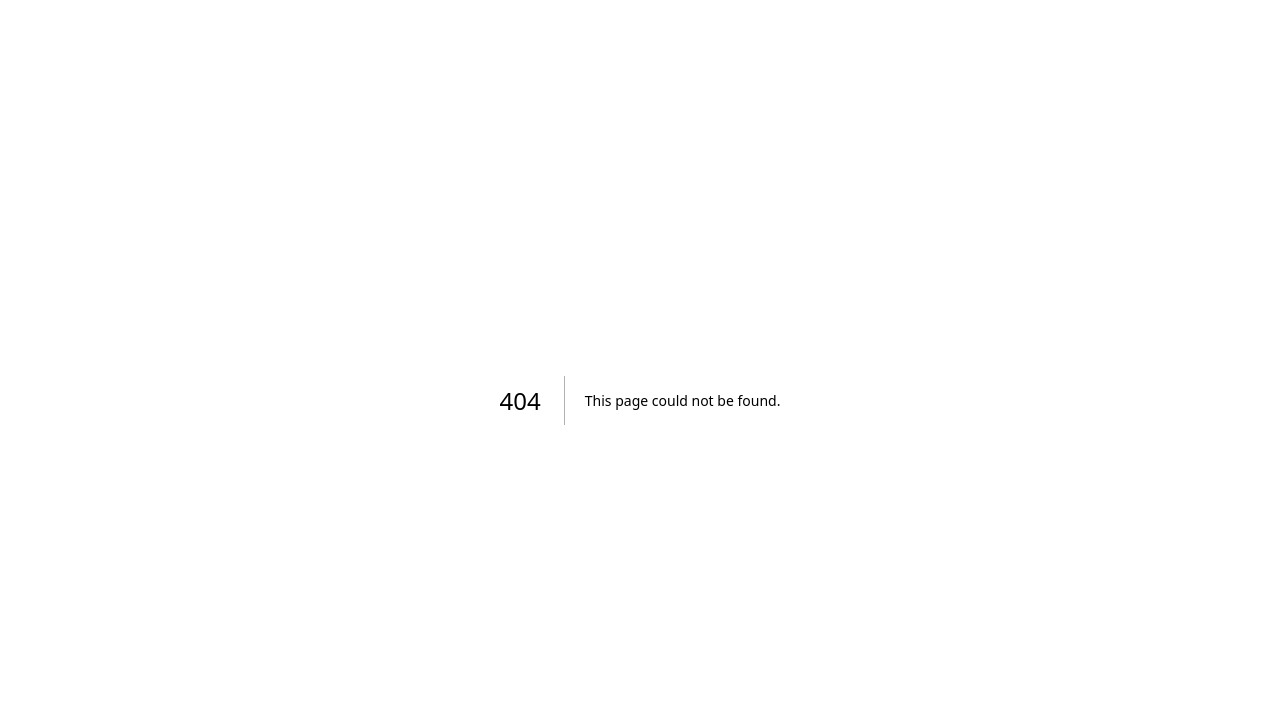
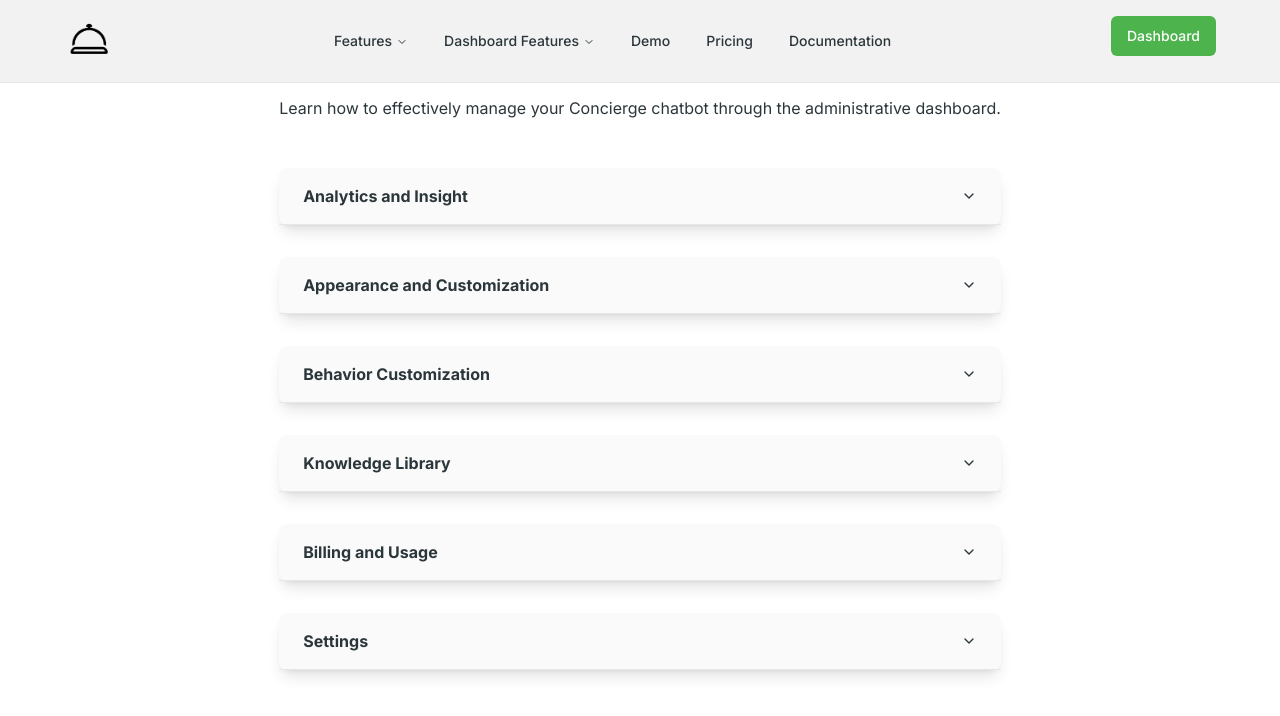
Before and after one commit to Concierge-Legal/concierge-live, a Next.js app: page /documentation in a window 1280 px wide. Before the commit this address had no page. Shown: the top 716 px of the page. Built offline with nearby package versions, Linux system fonts and the light colour scheme.

Commit message:
adding Documentation page, new nav bar

```diff
--- a/app/chatbotFeatures/page.tsx
+++ b/app/chatbotFeatures/page.tsx
@@ -19,7 +19,7 @@ export default function ChatbotFeatures() {
 
   return (
     <main>
-      <NavBar />
+
 
       <div className="flex flex-col items-stretch">
 
@@ -45,8 +45,8 @@ export default function ChatbotFeatures() {
                 <div className="flex flex-col w-6/12 max-md:ml-0 max-md:w-full">
                   <div className="flex flex-col text-black max-md:mt-10 max-md:max-w-full">
 
-                <div className="mt-4 text-5xl font-bold leading-[58px] max-md:max-w-full max-md:text-4xl max-md:leading-[54px]">
-                  Unlocking Industry-Specific Knowledge Search
+                    <div id="industryKnowledge" className="mt-4 text-5xl font-bold leading-[58px] max-md:max-w-full max-md:text-4xl max-md:leading-[54px]">
+                      Concierge Knows Your Industry
                     </div>
                   </div>
                 </div>
@@ -92,8 +92,8 @@ export default function ChatbotFeatures() {
               <div className="flex gap-5 max-md:flex-col max-md:gap-0">
                 <div className="flex flex-col w-6/12 max-md:ml-0 max-md:w-full">
                   <div className="flex flex-col self-stretch pb-2 my-auto text-base leading-6 text-black max-md:mt-10 max-md:max-w-full">
-                <div className="text-4xl font-bold leading-10 max-md:max-w-full">
-                  Connect your users with the right products and services
+                    <div id="productKnowledge" className="text-4xl font-bold leading-10 max-md:max-w-full">
+                      Concierge Knows Your Products & Services
                     </div>
                     <div className="mt-6 text-lg leading-7 max-md:max-w-full">
                       Our Intelligent Product/Service Search feature ensures your users find the exact products or services they need based on their questions. Concierge directs users to the most relevant and accurate options, saving you time and effort.
@@ -127,8 +127,8 @@ export default function ChatbotFeatures() {
                 <div className="flex flex-col ml-5 w-6/12 max-md:ml-0 max-md:w-full">
                   <div className="flex flex-col self-stretch my-auto text-base leading-6 text-black max-md:mt-10 max-md:max-w-full">
                     <div className="font-semibold text-center max-md:max-w-full">Enhance</div>
-                <div className="mt-4 text-5xl font-bold leading-[58px] max-md:max-w-full max-md:text-4xl max-md:leading-[54px]">
-                  Using Metadata to Improve User Experience
+                    <div id="companyKnowledge" className="mt-4 text-5xl font-bold leading-[58px] max-md:max-w-full max-md:text-4xl max-md:leading-[54px]">
+                      Concierge Knows Your Company
                     </div>
                     <div className="mt-6 text-lg leading-7 max-md:max-w-full">
                       Our chatbot leverages metadata to deliver highly relevant search results, ensuring a seamless user
@@ -151,7 +151,7 @@ export default function ChatbotFeatures() {
                 <div className="flex flex-col ml-5 w-6/12 max-md:ml-0 max-md:w-full">
                   <div className="flex flex-col self-stretch my-auto text-black max-md:mt-10 max-md:max-w-full">
                     <div className="flex flex-col justify-center pl-8 border-l-2 border-solid border-l-black max-md:pl-5 max-md:max-w-full">
-                                    <div className="text-3xl font-bold leading-10 max-md:max-w-full">Legal Information Feature</div>
+                      <div id="legalInformation" className="text-3xl font-bold leading-10 max-md:max-w-full">Legal Information Feature</div>
                       <div className="mt-4 text-base leading-6 max-md:max-w-full">Concierge utilizes AI to provide legal information to users, ensuring they have access to accurate and up-to-date legal knowledge. With Ask Abe, users can ask questions and receive reliable legal information instantly.</div>
                     </div>
                     <div className="flex flex-col justify-center pl-8 mt-10 max-md:pl-5 max-md:max-w-full">
@@ -172,7 +172,7 @@ export default function ChatbotFeatures() {
               <div className="flex gap-5 max-md:flex-col max-md:gap-0">
                 <div className="flex flex-col w-6/12 max-md:ml-0 max-md:w-full">
                   <div className="flex flex-col self-stretch my-auto text-black max-md:mt-10 max-md:max-w-full">
-                                <div className="text-4xl font-bold leading-10 max-md:max-w-full">Protecting Your Privacy: Ensuring the Security of Your Personal Data</div>
+                    <div id="privacy" className="text-4xl font-bold leading-10 max-md:max-w-full">Protecting Your Privacy: Ensuring the Security of Your Personal Data</div>
                     <div className="mt-6 text-lg leading-7 max-md:max-w-full">At Concierge, we understand the importance of user data privacy. Our chatbot utilizes advanced encryption and data protection measures to safeguard your personal information. Rest assured that your data is secure with us.</div>
                   </div>
                 </div>
@@ -188,7 +188,7 @@ export default function ChatbotFeatures() {
                 <div className="flex flex-col w-6/12 max-md:ml-0 max-md:w-full">
                   <div className="flex flex-col self-stretch my-auto text-black max-md:mt-10 max-md:max-w-full">
 
-                                <div className="mt-6 text-4xl font-bold leading-10 max-md:max-w-full">Seamless Integration: Enhance your workflow with our easily integrated chatbot.</div>
+                    <div id="directIntegration" className="mt-6 text-4xl font-bold leading-10 max-md:max-w-full">Seamless Integration: Enhance your workflow with our easily integrated chatbot.</div>
                     <div className="mt-6 text-lg leading-7 max-md:max-w-full">Our chatbot seamlessly integrates into your existing systems and workflows, providing a smooth and efficient user experience.</div>
                   </div>
                 </div>
--- a/app/dashboardFeatures/page.tsx
+++ b/app/dashboardFeatures/page.tsx
@@ -8,7 +8,6 @@ export default function DashboardFeatures() {
 
   return (
     <main>
-        <NavBar />
 
       <div className="flex flex-col">
         <div className="flex flex-col items-center px-16 py-20 w-full text-center text-black bg-white max-md:px-5 max-md:max-w-full">
@@ -23,7 +22,7 @@ export default function DashboardFeatures() {
           <div className="mt-8 max-md:max-w-full">
             <div className="flex gap-5 max-md:flex-col max-md:gap-0">
               <div className="flex flex-col w-6/12 max-md:ml-0 max-md:w-full">
-              <div className="self-stretch text-4xl font-bold leading-10 text-black max-md:mt-10 max-md:max-w-full">
+                <div id="intro" className="self-stretch text-4xl font-bold leading-10 text-black max-md:mt-10 max-md:max-w-full">
                   Experience an Intuitive User Interface on the Dashboard
                 </div>
               </div>
@@ -40,7 +39,7 @@ export default function DashboardFeatures() {
           <div className="self-center mt-8 text-base font-semibold leading-6 text-center text-black">
             Insights
           </div>
-        <div className="self-center mt-4 text-5xl font-bold text-center text-black leading-[57.6px] max-md:max-w-full max-md:text-4xl">
+          <div id="analytics" className="self-center mt-4 text-5xl font-bold text-center text-black leading-[57.6px] max-md:max-w-full max-md:text-4xl">
             Unlock Powerful Analytics
           </div>
           <div className="self-center mt-6 text-lg leading-7 text-center text-black max-md:max-w-full">
@@ -142,7 +141,7 @@ export default function DashboardFeatures() {
                   <div className="text-base font-semibold leading-6 max-md:max-w-full">
                     Tagline
                   </div>
-                <div className="mt-4 text-5xl font-bold leading-[58px] max-md:max-w-full max-md:text-4xl max-md:leading-[54px]">
+                  <div id="appearance" className="mt-4 text-5xl font-bold leading-[58px] max-md:max-w-full max-md:text-4xl max-md:leading-[54px]">
                     Medium length section heading goes here
                   </div>
                   <Image loading="lazy" src="/ext_7-" alt="Image 4" width={500} height={500} className="mt-20 w-full aspect-square max-md:mt-10 max-md:max-w-full" />
--- /dev/null
+++ b/app/documentation/page.tsx
@@ -0,0 +1,107 @@
+"use client";
+import { useState } from 'react';
+import { Dialog, DialogTrigger, DialogContent } from '@/components/ui/dialog';
+import { Accordion, AccordionItem, AccordionTrigger, AccordionContent } from '@/components/ui/accordion';
+import { Card, CardHeader, CardContent, CardFooter } from '@/components/ui/card';
+import { Button } from '@/components/ui/button';
+import NavBar from '@/components/navBar';
+
+export default function Documentation() {
+    const [isOpen, setIsOpen] = useState(false);
+
+    return (
+        <main className="flex flex-col">
+
+            <div className="flex flex-col mx-auto px-4 py-8">
+                <h1 className="text-4xl font-bold text-primary-foreground mb-6">Dashboard Documentation</h1>
+                <p className="text-secondary-foreground mb-12">
+                    Learn how to effectively manage your Concierge chatbot through the administrative dashboard.
+                </p>
+
+                <div className="space-y-8">
+                    {documentationSections.map((section, index) => (
+                        <Accordion type="multiple" key={index} className="bg-card shadow-lg rounded-lg">
+                            <AccordionItem value={`item-${index}`}>
+                                <AccordionTrigger className=" font-bold py-4 px-6">
+                                    {section.title}
+                                </AccordionTrigger>
+                                <AccordionContent className="p-6 text-secondary-foreground">
+                                    <p>{section.description}</p>
+                                    <div className="mt-4 space-y-4">
+                                        {section.subSections.map((sub, idx) => (
+                                            <Dialog key={idx} open={isOpen} onOpenChange={setIsOpen}>
+                                                <DialogTrigger asChild>
+                                                    <Button className="text-left w-full">{sub.title}</Button>
+                                                </DialogTrigger>
+                                                <DialogContent>
+                                                    <Card className="bg-popover">
+                                                        <CardHeader className="">{sub.title}</CardHeader>
+                                                        <CardContent className="">{sub.content}</CardContent>
+                                                        <CardFooter>
+                                                            <Button onClick={() => setIsOpen(false)} className="bg-destructive text-destructive-foreground">Close</Button>
+                                                        </CardFooter>
+                                                    </Card>
+                                                </DialogContent>
+                                            </Dialog>
+                                        ))}
+                                    </div>
+                                </AccordionContent>
+                            </AccordionItem>
+                        </Accordion>
+                    ))}
+                </div>
+            </div>
+        </main>
+    );
+}
+
+const documentationSections = [
+    {
+        title: 'Analytics and Insight',
+        description: 'Learn how to access and analyze comprehensive analytics to gain insights into user interactions.',
+        subSections: [
+            { title: 'Traffic Analysis', content: 'Detailed steps to view and interpret traffic data.' },
+            { title: 'Engagement Metrics', content: 'Guide on tracking and enhancing user engagement.' },
+        ],
+    },
+    {
+        title: 'Appearance and Customization',
+        description: 'Customize the appearance of your chatbot to align with your brand.',
+        subSections: [
+            { title: 'Themes and Colors', content: 'Instructions for applying themes and adjusting colors.' },
+            { title: 'Custom Layouts', content: 'How to modify and create custom layouts for your chatbot.' },
+        ],
+    },
+    {
+        title: 'Behavior Customization',
+        description: 'Adjust how your chatbot behaves in different scenarios.',
+        subSections: [
+            { title: 'Setting Up Rules', content: 'Configure rules for how your chatbot responds to user queries.' },
+            { title: 'AI Responses', content: 'Tune AI responses to make them more accurate and helpful.' },
+        ],
+    },
+    {
+        title: 'Knowledge Library',
+        description: 'Manage the information your chatbot draws from to answer queries.',
+        subSections: [
+            { title: 'Managing Content', content: 'Steps to add, remove, or edit the content in your knowledge library.' },
+            { title: 'Content Best Practices', content: 'Best practices for structuring your content effectively.' },
+        ],
+    },
+    {
+        title: 'Billing and Usage',
+        description: 'View and manage your subscription and service usage details.',
+        subSections: [
+            { title: 'Subscription Plans', content: 'Details on different subscription plans and how to change your plan.' },
+            { title: 'Usage Reports', content: 'How to access and interpret usage reports.' },
+        ],
+    },
+    {
+        title: 'Settings',
+        description: 'Configure various settings related to your account and chatbot operations.',
+        subSections: [
+            { title: 'Account Settings', content: 'How to update your account information and preferences.' },
+            { title: 'Security Settings', content: 'Security options for protecting your account and data.' },
+        ],
+    }
+];
--- a/app/layout.tsx
+++ b/app/layout.tsx
@@ -22,6 +22,7 @@ export default function RootLayout({
     <html lang="en">
       <body className={`${inter.className} flex flex-col min-h-screen`}>
         {/* Wrapper div for content, adding top padding */}
+        <NavBar></NavBar>
         <div className="flex-grow "> {/* Update pt-16 to the height of your NavBar */}
           {children}
         </div>
--- a/app/page.tsx
+++ b/app/page.tsx
@@ -8,7 +8,6 @@ export default function Home() {
 
   return (
     <main>
-      <NavBar />
       <div className="flex flex-col">
         <div className="flex overflow-hidden relative flex-col items-start px-16 py-20 w-full text-white min-h-[900px] max-md:px-5 max-md:max-w-full">
           <video
--- a/components/navBar.tsx
+++ b/components/navBar.tsx
@@ -13,9 +13,47 @@ import {
   NavigationMenuList,
   NavigationMenuTrigger,
   NavigationMenuViewport,
+  navigationMenuTriggerStyle
 } from "@/components/ui/navigationMenu";
 import { cn } from "@/utils/cn";
 
+const featureComponents: { title: string; href: string; description: string; }[] = [
+  {
+    title: "Industry Knowledge",
+    href: "/chatbotFeatures#industryKnowledge",
+    description:
+      "Concierge understands everything about your specific industry.",
+  },
+  {
+    title: "Product Knowledge",
+    href: "/chatbotFeatures#productKnowledge",
+    description:
+      "Concierge can connect users directly with all of your products and services.",
+  },
+  {
+    title: "Company Knowledge",
+    href: "/chatbotFeatures#companyKnowledge",
+    description:
+      "Concierge understands deeply about your company, and can help your users understand too.",
+  },
+  {
+    title: "Legal Information",
+    href: "/chatbotFeatures#legalInformation",
+    description: "Integration with Ask Abe for revolultionary legal information requests.",
+  },
+  {
+    title: "Direct Integration on Your Site",
+    href: "/chatbotFeatures#directIntegration",
+    description:
+      "We can directly integrate Concierge seamlessly onto your existing website.",
+  },
+  {
+    title: "Privacy (Remove This)",
+    href: "/chatbotFeatures#privacy",
+    description:
+      "To be removed. Blah blah blah blah blah.",
+  },
+];
 
 
 const NavBar = () => {
@@ -33,45 +71,82 @@ const NavBar = () => {
         </Link>
         <NavigationMenu>
           <NavigationMenuList>
+
             <NavigationMenuItem>
               <NavigationMenuTrigger>Features</NavigationMenuTrigger>
+              <NavigationMenuContent>
+                <ul className="grid w-[400px] gap-3 p-4 md:w-[500px] md:grid-cols-2 lg:w-[600px] ">
+                  {featureComponents.map((component) => (
+                    <ListItem
+                      key={component.title}
+                      title={component.title}
+                      href={component.href}
+                    >
+                      {component.description}
+                    </ListItem>
+                  ))}
+                </ul>
+              </NavigationMenuContent>
+            </NavigationMenuItem>
+            <NavigationMenuItem>
+              <NavigationMenuTrigger>Dashboard Features</NavigationMenuTrigger>
               <NavigationMenuContent>
                 <ul className="grid gap-3 p-6 md:w-[400px] lg:w-[500px] lg:grid-cols-[.75fr_1fr]">
                   <li className="row-span-3">
                     <NavigationMenuLink asChild>
                       <a
                         className="flex h-full w-full select-none flex-col justify-end rounded-md bg-gradient-to-b from-muted/50 to-muted p-6 no-underline outline-none focus:shadow-md"
-                        href="/"
+                        href="/dashboardFeatures"
                       >
 
                         <div className="mb-2 mt-4 text-lg font-medium">
-                          Concierge is cool
+                          Admin Dashboard
                         </div>
                         <p className="text-sm leading-tight text-muted-foreground">
-                          Many features that makes you more money, cool text explanation here.
+                          Monitor: blah blah blah blah blah blah blah blah,
+                        </p>
+                        <p className="text-sm leading-tight text-muted-foreground">
+                          Control: blah blah blah blah blah blah blah blah,
                         </p>
                       </a>
                     </NavigationMenuLink>
                   </li>
-                  <ListItem href="/chatbotFeatures" title="Chat Features">
-                    Understands the nuances and specifics of your industry.
+                  <ListItem href="/dashboardFeatures#intro" title="Introduction">
+                   TODO blah blah blah blah blah
 
                   </ListItem>
-                  <ListItem href="/dashboardFeatures" title="Dashboard Features">
-                    Deeply integrates with your existing UI and UX.
+                  <ListItem href="/dashboardFeatures#analytics" title="Analytics">
+                    Get in depth analytics on everything you need.
                   </ListItem>
-                  <ListItem href="/features#userAid" title="Aid Your Users">
-                    Help Your Users Get to Know You
+                  <ListItem href="/dashboardFeatures#appearance" title="Customize Appearance">
+                    Customize the appearance of your concierge instance.
                   </ListItem>
                 </ul>
               </NavigationMenuContent>
             </NavigationMenuItem>
             <NavigationMenuItem>
-              <StyledLink href="/chat">Demo</StyledLink>
+              <Link href="/chat" legacyBehavior passHref>
+                <NavigationMenuLink className={navigationMenuTriggerStyle()}>
+                  Demo
+                </NavigationMenuLink>
+              </Link>
+            </NavigationMenuItem>
+
+            <NavigationMenuItem>
+              <Link href="/pricing" legacyBehavior passHref>
+                <NavigationMenuLink className={navigationMenuTriggerStyle()}>
+                  Pricing
+                </NavigationMenuLink>
+              </Link>
             </NavigationMenuItem>
             <NavigationMenuItem>
-              <StyledLink href="/pricing">Pricing</StyledLink>
+              <Link href="/documentation" legacyBehavior passHref>
+                <NavigationMenuLink className={navigationMenuTriggerStyle()}>
+                  Documentation
+                </NavigationMenuLink>
+              </Link>
             </NavigationMenuItem>
+
 
 
           </NavigationMenuList>
```
Lines whose indentation alone changed are shown as unchanged.
